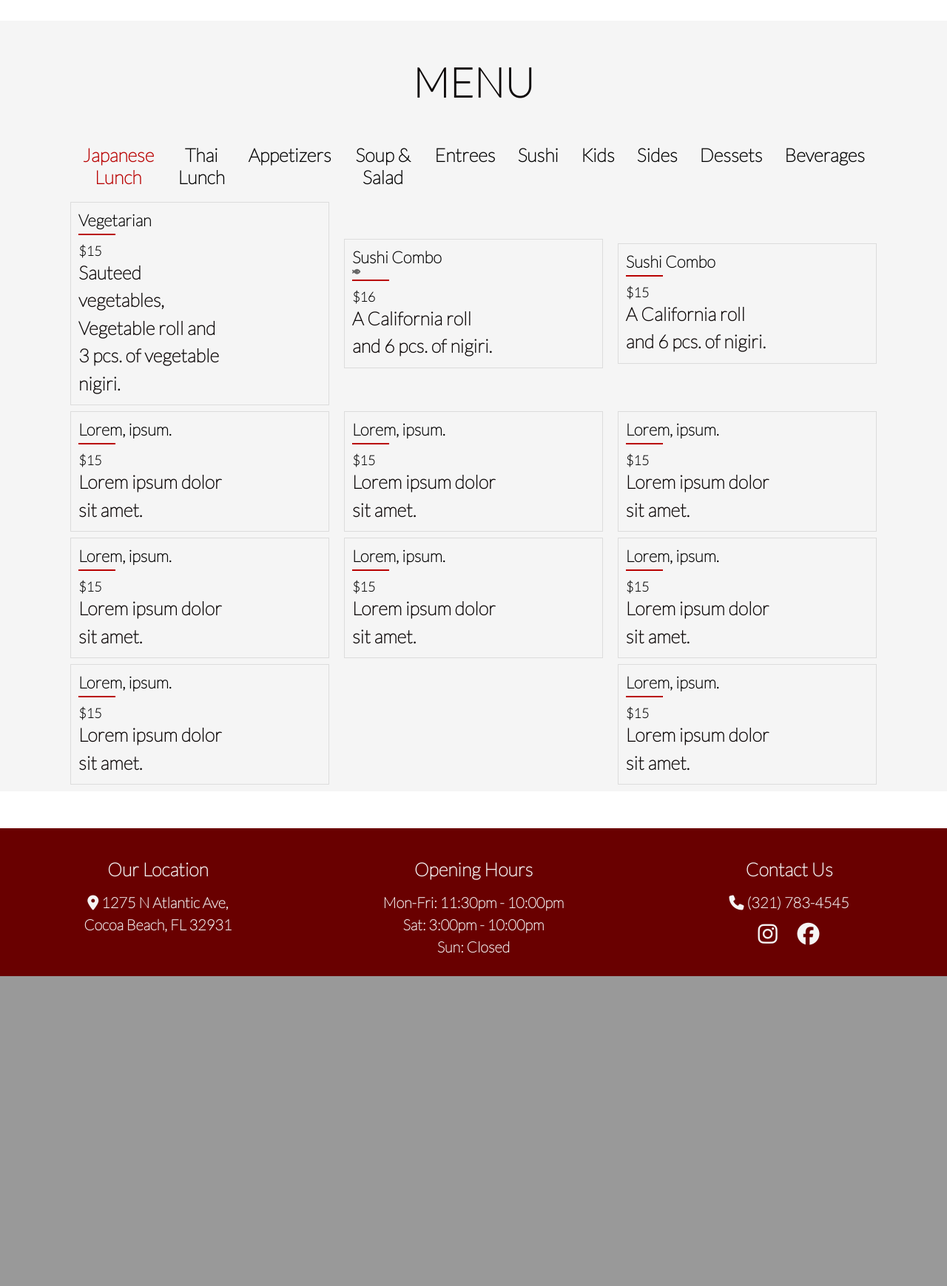
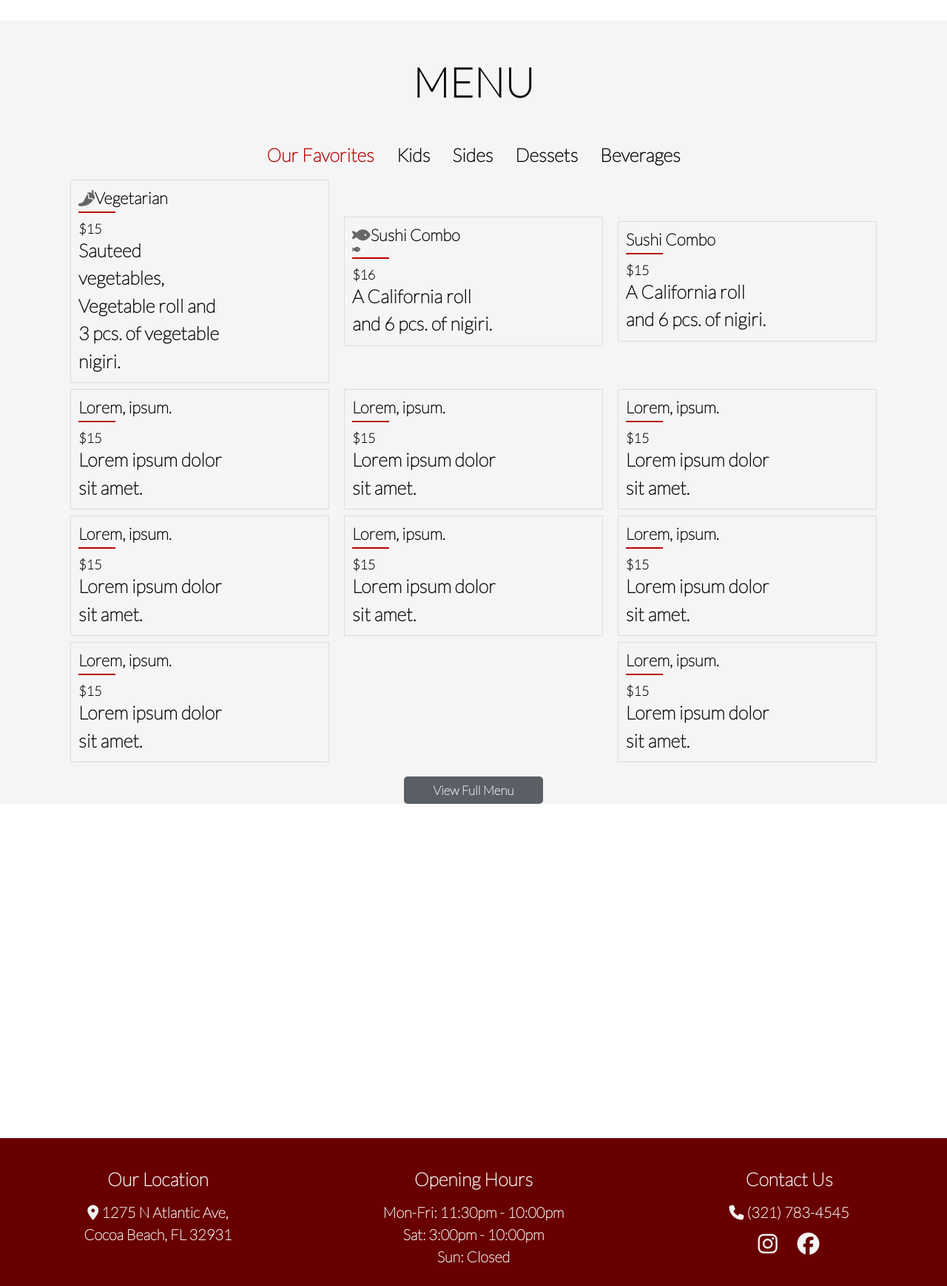
Before and after one commit to LeahP1/Siam-Orchid-Website, a PHP site: page / in a window 1280 px wide. Shown: the part 2296-4035 px from the top of the page at 74% size. Before the commit the page ends 3616 px from the top, so only its background shows below. Run offline with PHP 8.4, Linux system fonts and the light colour scheme; some libraries are stand-ins or nearby versions.

Commit message:
Adding Google map to the information section

```diff
--- a/css/style.css
+++ b/css/style.css
@@ -331,7 +331,7 @@ footer a{
 .text i{
     color: var(--light-color);
 }
-
+/*map*/
 
 
 
--- a/index.html
+++ b/index.html
@@ -125,12 +125,7 @@
 					<h1 class="heading">MENU</h1>
 				</div>
 			<div class="list">
-				<li data-filter=".japanese" class="active">Japanese Lunch</li>
-				<li data-filter=".thai">Thai Lunch</li>
-				<li data-filter=".apps">Appetizers</li>
-				<li data-filter=".soup">Soup & Salad</li>
-				<li data-filter=".entrees">Entrees</li>
-				<li data-filter=".sushi">Sushi</li>
+				<li data-filter=".japanese" class="active">Our Favorites</li>
 				<li data-filter=".kids">Kids</li>
 				<li data-filter=".sides">Sides</li>
 				<li data-filter=".desserts">Dessets</li>
@@ -140,7 +135,7 @@
 			<div class="content">
 				<div class="box japanese">
 					<div class="text">
-						<h3>Vegetarian</h3>
+						<h3><i class="fa-solid fa-pepper-hot"></i>Vegetarian</h3>
 						<hr>
 						<section> $15</section>
 						<p>Sauteed vegetables, Vegetable roll and 3 pcs. of vegetable nigiri.</p>
@@ -148,7 +143,7 @@
 				</div>
 				<div class="box japanese">
 					<div class="text">
-						<h3>Sushi Combo</h3><div class="menu-icon"><i class="fa-solid fa-fish"></i></div>
+						<h3><i class="fa-solid fa-fish"></i>Sushi Combo</h3><div class="menu-icon"><i class="fa-solid fa-fish"></i></div>
 						<hr>
 						<section>$16</section>
 						<p>A California roll and 6 pcs. of nigiri.</p>
@@ -227,16 +222,20 @@
 					</div>
 				</div>
 			</div>
-
+            <a href="#" class="btn">View Full Menu</a>
 
 			</div>
 		</section>
     <!-- Menu section ends-->
 
 
-    <!--Footer section starts here-->
+    <!--Footer/ info section starts here-->
+        <!--google map-->
+    <section class="inoformation" id="information">
+        <div style="width: 100%"><iframe width="100%" height="400" frameborder="0" scrolling="no" marginheight="0" marginwidth="0" src="https://maps.google.com/maps?width=100%25&amp;height=300&amp;hl=en&amp;q=1275%20N%20Atlantic%20Ave,%20Cocoa%20Beach,%20FL%2032931+(Siam%20Orchid)&amp;t=&amp;z=15&amp;ie=UTF8&amp;iwloc=B&amp;output=embed"><a href="https://www.maps.ie/distance-area-calculator.html">area maps</a></iframe></div>
 
-    <footer class="footer-distributed" id="information">
+        <!--google maps end-->
+        <footer class="footer-distributed">
             <div class="container">
                 <div class="row">
                     <div class="footer-space">
@@ -260,6 +259,7 @@
                 </div>
             </div>
         </footer>
+    </section>
 
 
     <!--footer section ends here-->
```
Lines whose indentation alone changed are shown as unchanged.
